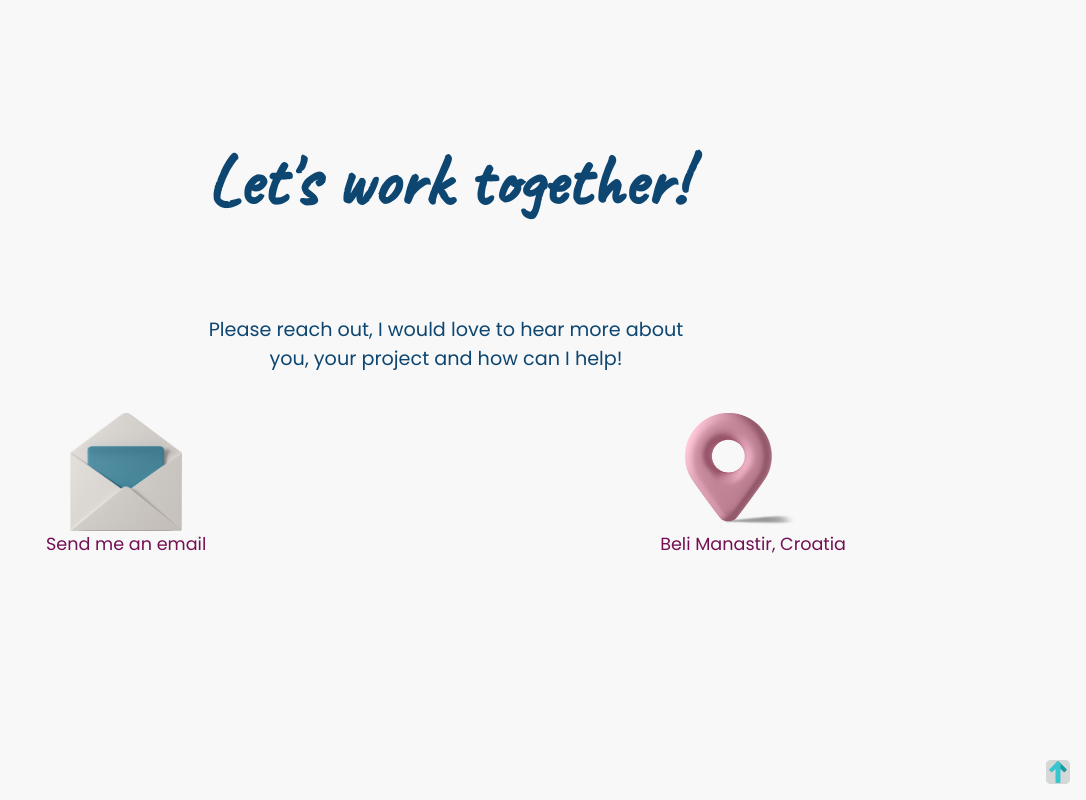
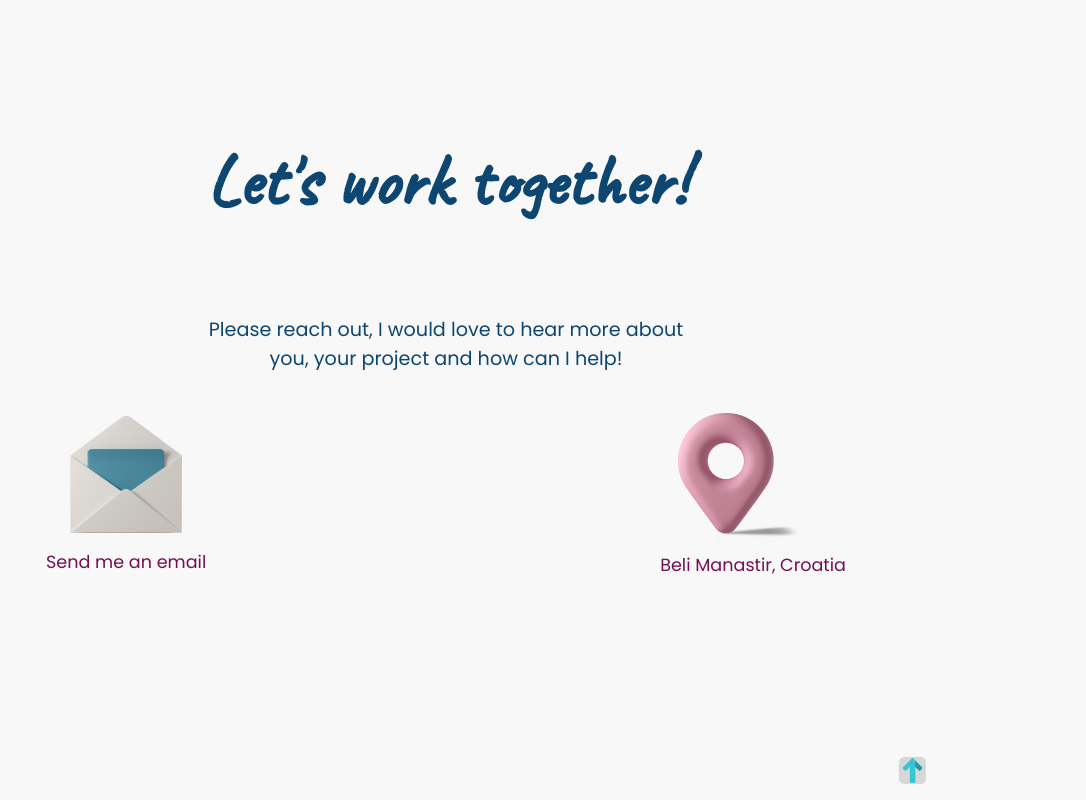
Before and after one commit to Ivanaarbutina/Portfolio, a React (Vite) app: page /contact in a window 1280 px wide. Shown: the whole page, without its empty margins (194-1280 px from the left). Built offline with nearby package versions, Linux system fonts and the light colour scheme; a web font is replaced by a local one.

Commit message:
set up header, footer and contact style

```diff
--- a/src/features/home/contact.tsx
+++ b/src/features/home/contact.tsx
@@ -51,13 +51,15 @@ const Contact = () => {
           <div className="contact__mail">
             <Link to="mailto:ivana.arbutina2@gmail.com">
               <img src={mail} alt="Mail icon" />
-              {t("contact-mail")}
+              <span className="contact__mail__info">{t("contact-mail")}</span>
             </Link>
           </div>
           <div className="contact__location">
             <Link to="https://goo.gl/maps/CoDEeQaqBuapGg2F7" target="_blank">
               <img src={location} alt="Location icon" />
-              Beli Manastir, {t("contact-location")}
+              <span className="contact__location__info">
+                Beli Manastir, {t("contact-location")}
+              </span>
             </Link>
           </div>
         </div>
--- a/src/features/home/home.tsx
+++ b/src/features/home/home.tsx
@@ -26,10 +26,10 @@ const Home = () => {
 
   const changeLanguage = (lang: string) => {
     // Sačuvaj izabrani jezik u localStorage
+    window.location.reload();
     localStorage.setItem("selectedLanguage", lang);
     setSelectedLanguage(lang);
     i18n.changeLanguage(lang);
-    window.location.reload();
   };
   return (
     <div className="home">
--- a/src/style/components/footer.scss
+++ b/src/style/components/footer.scss
@@ -33,6 +33,9 @@
       align-items: center;
       flex-direction: row;
     }
+    @media (min-width: $media-sm) {
+      margin-left: 10rem;
+    }
   }
 
   &__link {
@@ -66,5 +69,10 @@
       margin-bottom: 1rem;
       margin-right: 1rem;
     }
+    @media (min-width: $media-xl) {
+      width: 1.7rem;
+      margin-bottom: 1rem;
+      margin-right: 10rem;
+    }
   }
 }
--- a/src/style/components/header/header.scss
+++ b/src/style/components/header/header.scss
@@ -19,7 +19,7 @@
   }
 
   &__logo {
-    width: 1.5rem;
+    width: 1.9rem;
     display: block;
     color: var(--color-animated-3);
     @media (min-width: $media-md) {
@@ -32,9 +32,10 @@
     font-size: 1rem;
     color: var(--color-animated-3);
     display: block;
-
+    margin-left: 0.4rem;
     @media (min-width: $media-md) {
       font-size: 1rem;
+      margin-left: 0.7rem;
     }
   }
 }
@@ -42,6 +43,7 @@
 .inner-header {
   height: 20vh;
   width: 100%;
+
   display: flex;
   align-items: center;
   text-align: center;
@@ -49,8 +51,10 @@
   justify-content: space-between;
 
   @media (min-width: $media-sm) {
+    max-width: 130rem;
     height: 25vh;
     padding: 1rem;
+    margin: 0 auto;
   }
 }
 
--- a/src/style/features/contact/contact.scss
+++ b/src/style/features/contact/contact.scss
@@ -12,6 +12,7 @@
     flex-direction: column;
     padding: 0 1rem;
     text-align: center;
+
     @media (min-width: $media-sm) {
       margin: 0 2rem;
     }
@@ -66,9 +67,14 @@
     }
     & img {
       width: 4rem;
+
       @media (min-width: $media-lg) {
-        width: 8.5rem;
+        width: 9.4rem;
       }
+    }
+
+    &__info {
+      margin-top: 0.5rem;
     }
   }
 
@@ -85,5 +91,9 @@
         width: 7rem;
       }
     }
+
+    &__info {
+      margin-top: 1rem;
+    }
   }
 }
--- a/src/style/features/work/work.scss
+++ b/src/style/features/work/work.scss
@@ -130,6 +130,8 @@
       width: 1.8rem;
       display: inline-block;
       margin-right: 0.5rem;
+      &:hover {
+      }
     }
     @media (min-width: $media-sm) {
       font-size: 1.1rem;
```
Also changed, not shown: src/assets/3d-casual-life-email-marketing.png (deleted), src/assets/3d-casual-life-laptop-and-charts-1.png (deleted).
